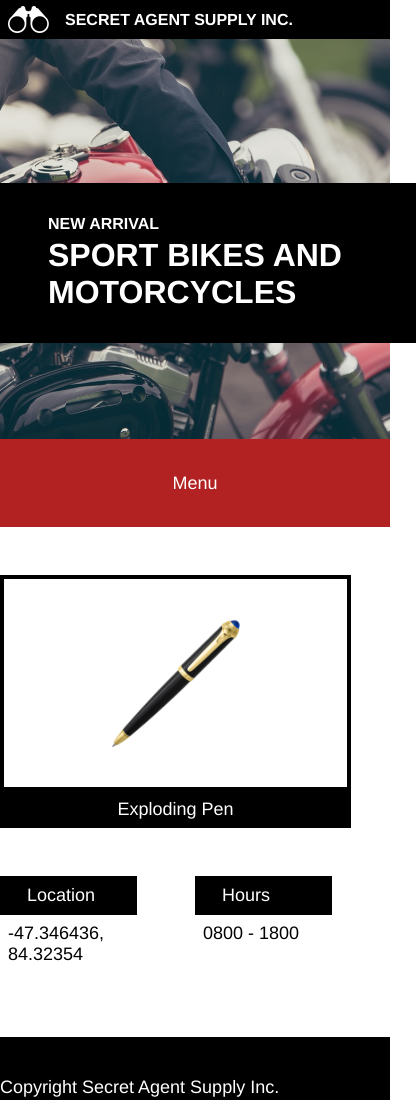
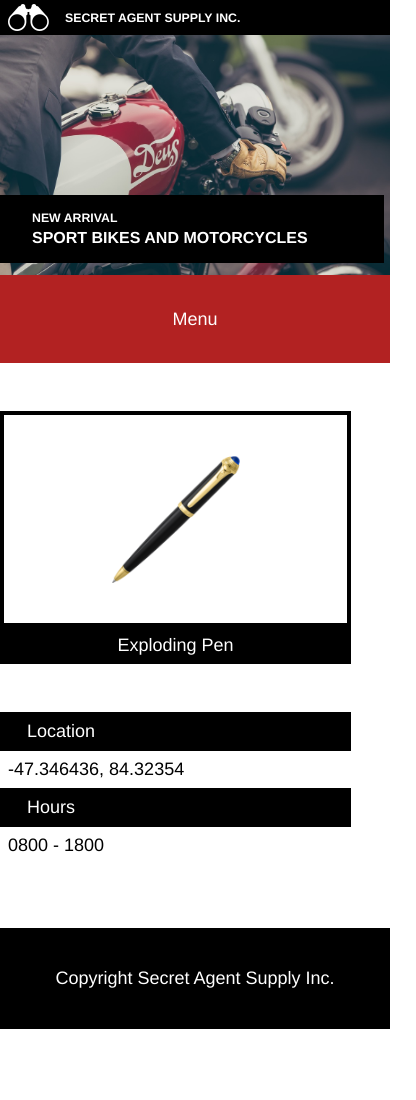
Before and after one commit to scmoore68/SecretAgentSupply, a plain HTML site: page index.html in a window 390 px wide. Shown: the top 1100 px of the page, 416 px wide, since content can reach past the window. After the commit the page ends 1029 px from the top, so only its background shows below. Drawn offline with Linux system fonts and the light colour scheme.

Commit message:
Final project

```diff
--- a/index.html
+++ b/index.html
@@ -81,7 +81,7 @@
         </div>
         <div class="info">
           <div class="info-head">Hours</div>
-          <div class="info-text">0800 - 1800</div>
+          <div class="info-text mobile">0800 - 1800</div>
         </div>
       </div>
     </div>
--- a/resources/css/style.css
+++ b/resources/css/style.css
@@ -199,5 +199,39 @@ nav a {
   .gadget.watch {
     display: none;
   }
+  h2 {
+    font-size: 1rem;
+    font-weight: bold;
+  }
+  h4 {
+    font-size: 0.77rem;
+    font-weight: bold;
+  }
+  .banner-text {
+      width: 20rem;
+      padding: 1rem 2rem;
+      position: relative;
+      top: 10rem;
+  }
+  .banner {
+    height: 15rem;
+  }
+  .info-type {
+    display: flex;
+    flex-direction: column;
+    justify-content: flex-start;
+    margin: 3rem 0 0 0;
+  }
+  .info {
+    width: 90%;
+    padding-right: 0;
+  }
+  .info.mobile {
+    margin-top: 0.5rem;
+  }
+  .footer {
+    text-align: center;
+  }
+
 
 }
```
